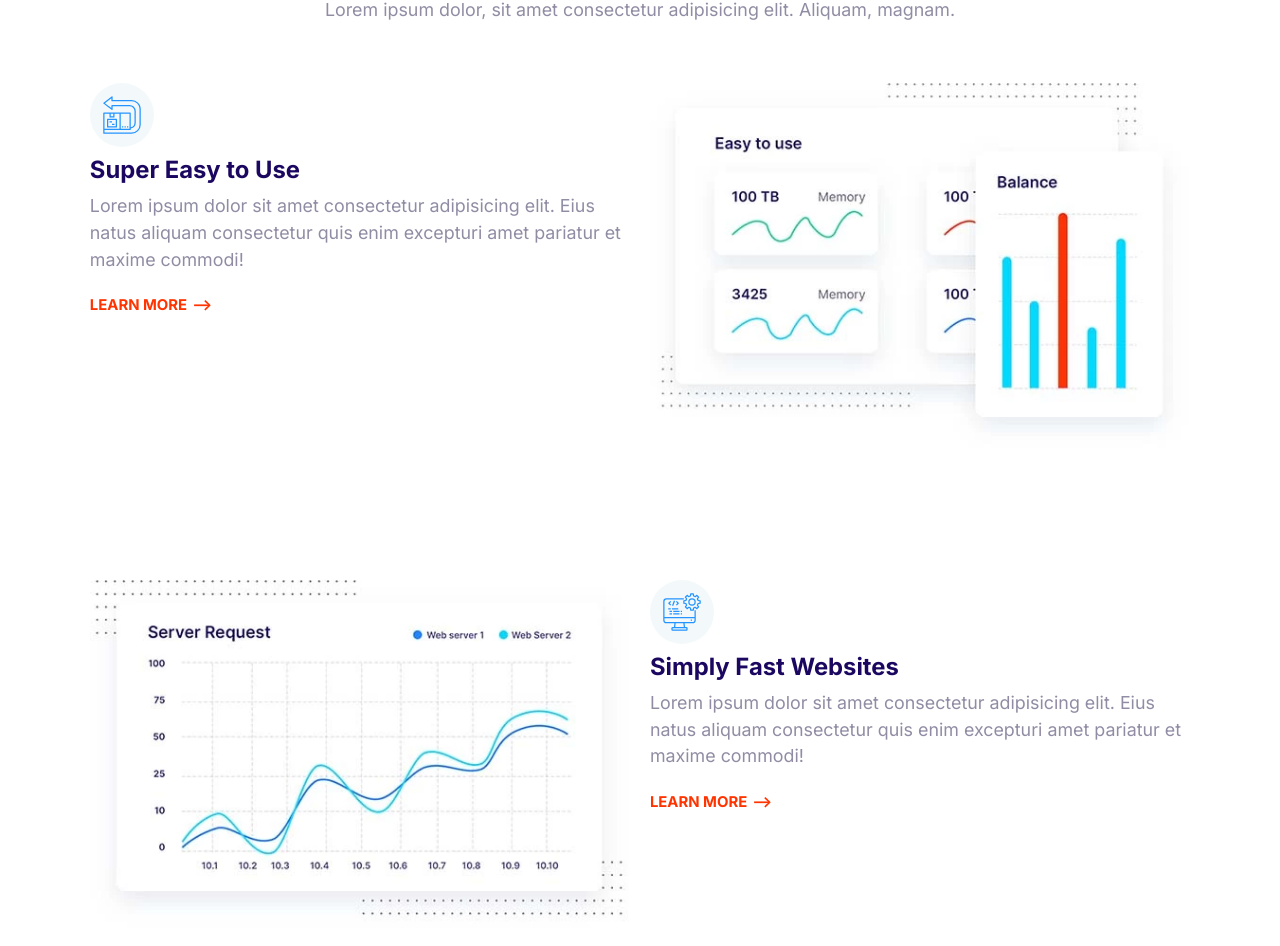
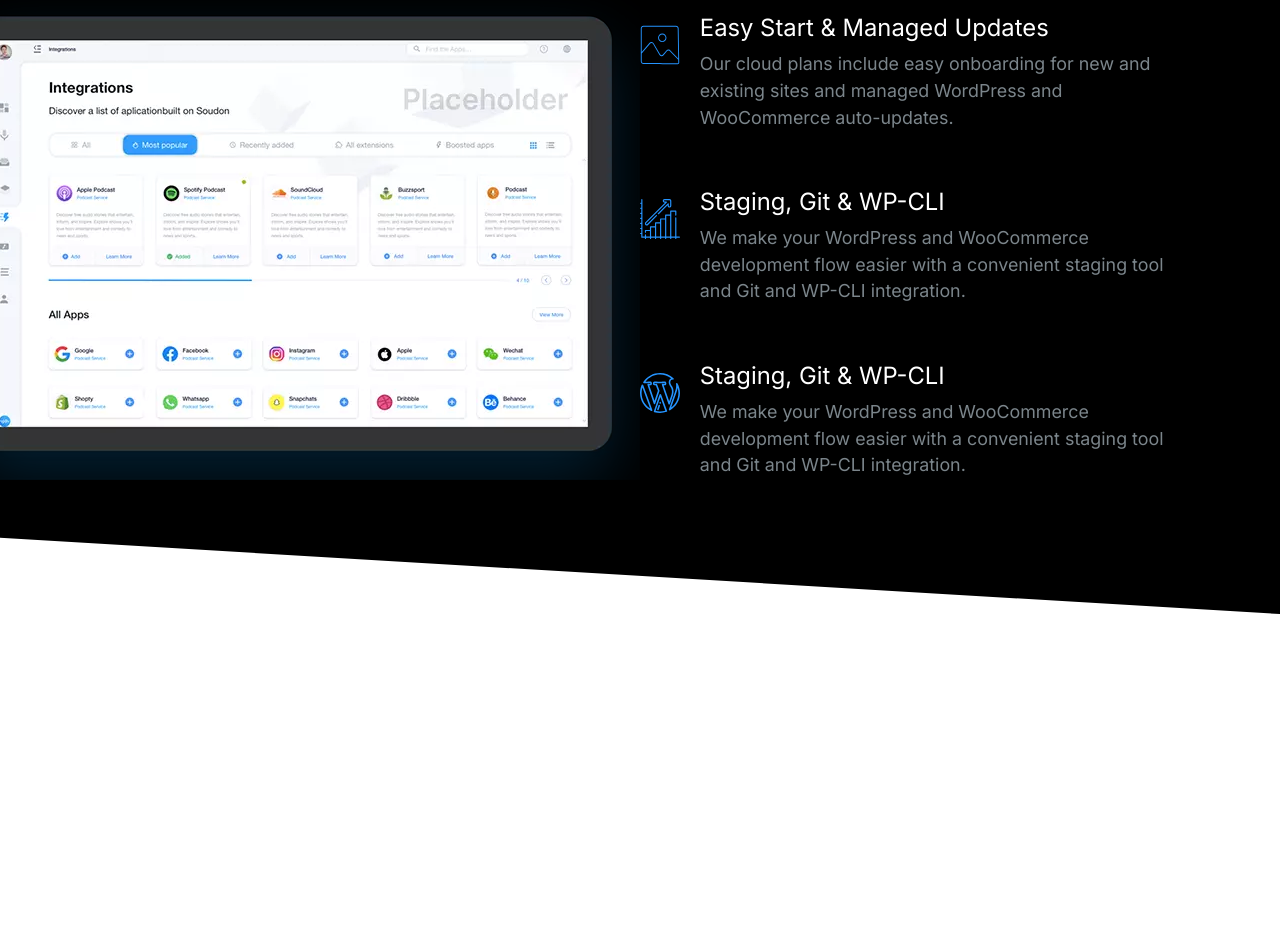
Before and after one commit to Psoccrates/cloud-service-project, a plain HTML site: page html/index.html in a window 1280 px wide. Shown: the part 149-1095 px from the top of the page. After the commit the page ends 800 px from the top, so only its background shows below. Drawn offline with Linux system fonts and the light colour scheme.

Commit message:
Designed the showcase block.

```diff
--- a/CSS/styles.css
+++ b/CSS/styles.css
@@ -21,6 +21,11 @@
 }
 
 /* Typography */
+::selection {
+  background: var(--color-primary);
+  color: #fff;
+}
+
 html {
   /*62.5% of 16px = 10px*/
   /*1rem = 10px*/
@@ -52,6 +57,7 @@
 
 h3 {
   font-size: 3rem;
+  font-weight: 500;
 }
 
 p {
@@ -141,7 +147,6 @@
 .list {
   list-style: none;
   padding-left: 0;
-  color: var(--color-headings);
 }
 
 .list--inline .list__item {
@@ -152,6 +157,7 @@
 .list--tick {
   list-style-image: url(../images/tick.svg);
   padding-left: 3rem;
+  color: var(--color-headings);
 }
 
 .list--tick .list__item {
@@ -419,6 +425,7 @@
 /*Media Objects */
 .media {
   display: flex;
+  margin-bottom: 4rem;
 }
 
 .media__title {
@@ -610,17 +617,19 @@
   color: #7b858b;
 }
 
-.block--dark .block__heading {
+.block--dark h1,
+.block--dark h2,
+.block--dark h3 {
   color: #fff;
 }
 
 .block--skewed-right {
-  clip-path: polygon(0% 0%, 100% 0%, 100% 100%, 0% 80%);
+  clip-path: polygon(0% 0%, 100% 0%, 100% 100%, 0% 90%);
   padding-bottom: calc(--padding-verticle + 4rem);
 }
 
 .block--skewed-left {
-  clip-path: polygon(0% 0%, 100% 0%, 100% 80%, 0% 100%);
+  clip-path: polygon(0% 0%, 100% 0%, 100% 90%, 0% 100%);
   padding-bottom: calc(--padding-verticle + 4rem);
 }
 
@@ -702,10 +711,6 @@
   width: 100%;
 }
 
-.hero {
-  clip-path: polygon(0% 0%, 100% 0%, 100% 90%, 0% 100%);
-}
-
 @media screen and (min-width: 768px) {
   .hero {
     padding-top: 0;
@@ -775,3 +780,24 @@
     order: 2;
   }
 }
+
+/* Showcase Block */
+
+.block-showcase__image > img {
+  width: 100%;
+}
+
+@media screen and (min-width: 768px) {
+  .block-showcase .grid {
+    grid-template-columns: 50% 50%;
+  }
+
+  .block-showcase__image {
+    justify-self: end;
+  }
+
+  .block-showcase__image > img {
+    width: auto;
+    max-width: 700px;
+  }
+}
--- a/html/index.html
+++ b/html/index.html
@@ -15,122 +15,64 @@
     <link rel="stylesheet" href="/css/styles.css" />
   </head>
   <body>
-    <section class="block container">
+    <section class="block block--dark block--skewed-right block-showcase">
       <header class="block__header">
-        <h2>Host on the Cloud to Keep Growing</h2>
-        <p>
-          Lorem ipsum dolor, sit amet consectetur adipisicing elit. Aliquam,
-          magnam.
-        </p>
+        <h2>User-friendly Control Panel</h2>
       </header>
-      <article class="grid grid--1x2 feature">
-        <div class="feature__content">
-          <span class="icon-container">
-            <svg class="icon icon--primary">
-              <use xlink:href="/images/sprite.svg#easy"></use>
-            </svg>
-          </span>
-          <h3 class="feature__heading">Super Easy to Use</h3>
-          <p>
-            Lorem ipsum dolor sit amet consectetur adipisicing elit. Eius natus
-            aliquam consectetur quis enim excepturi amet pariatur et maxime
-            commodi!
-          </p>
-          <a href="#" class="link-arrow">Learn More</a>
-        </div>
-        <picture>
+      <div class="container grid grid--1x2">
+        <picture class="block-showcase__image">
           <source
             type="image/webp"
-            srcset="/images/easy.webp 1x, /images/easy@2x.webp 2x"
+            srcset="/images/ipad.webp 1x, /images/ipad@2x.webp 2x"
           />
           <source
-            type="image/jpg"
-            srcset="/images/easy.jpg 1x, /images/easy@2x.jpg 2x"
+            type="image/png"
+            srcset="/images/ipad.png 1x, /images/ipad@2x.png 2x"
           />
-          <img class="feature__image" src="/images/easy@2x.jpg" alt="" />
+          <img src="/images/ipad.png" alt="" />
         </picture>
-      </article>
-      <article class="grid grid--1x2 feature">
-        <div class="feature__content">
-          <span class="icon-container">
-            <svg class="icon icon--primary">
-              <use xlink:href="/images/sprite.svg#computer"></use>
+        <ul class="list">
+          <li>
+            <div class="media">
+              <div class="media__image">
+                </svg><svg class="icon icon--primary">
+                  <use xlink:href="/images/sprite.svg#snap"></use>
                 </svg>
-          </span>
-          <h3 class="feature__heading">Simply Fast Websites</h3>
-          <p>
-            Lorem ipsum dolor sit amet consectetur adipisicing elit. Eius natus
-            aliquam consectetur quis enim excepturi amet pariatur et maxime
-            commodi!
-          </p>
-          <a href="#" class="link-arrow">Learn More</a>
               </div>
-        <picture>
-          <source
-            type="image/webp"
-            srcset="/images/fast.webp 1x, /images/fast@2x.webp 2x"
-          />
-          <source
-            type="image/jpg"
-            srcset="/images/fast.jpg 1x, /images/fast@2x.jpg 2x"
-          />
-          <img class="feature__image" src="/images/fast@2x.jpg" alt="" />
-        </picture>
-      </article>
-      <article class="grid grid--1x2 feature">
-        <div class="feature__content">
-          <span class="icon-container">
-            <svg class="icon icon--primary">
+              <div class="media__body">
+                <h3 class="media__title">Easy Start & Managed Updates</h3>
+                <p>Our cloud plans include easy onboarding for new and existing sites and managed WordPress and WooCommerce auto-updates.</p>
+              </div>
+            </div>
+          </li>
+          <li>
+            <div class="media">
+              <div class="media__image">
+                </svg><svg class="icon icon--primary">
+                  <use xlink:href="/images/sprite.svg#growth"></use>
+                </svg>
+              </div>
+              <div class="media__body">
+                <h3 class="media__title">Staging, Git & WP-CLI</h3>
+                <p>We make your WordPress and WooCommerce development flow easier with a convenient staging tool and Git and WP-CLI integration.</p>
+              </div>
+            </div>
+          </li>
+          <li>
+            <div class="media">
+              <div class="media__image">
+                </svg><svg class="icon icon--primary">
                   <use xlink:href="/images/sprite.svg#wordpress"></use>
                 </svg>
-          </span>
-          <h3 class="feature__heading">Wordpress Made Easy</h3>
-          <p>
-            Lorem ipsum dolor sit amet consectetur adipisicing elit. Eius natus
-            aliquam consectetur quis enim excepturi amet pariatur et maxime
-            commodi!
-          </p>
-          <a href="#" class="link-arrow">Learn More</a>
               </div>
-        <picture>
-          <source
-            type="image/webp"
-            srcset="/images/wordpress.webp 1x, /images/wordpress@2x.webp 2x"
-          />
-          <source
-            type="image/jpg"
-            srcset="/images/wordpress.jpg 1x, /images/wordpress@2x.jpg 2x"
-          />
-          <img class="feature__image" src="/images/wordpress@2x.jpg" alt="" />
-        </picture>
-      </article>
-      <article class="grid grid--1x2 feature">
-        <div class="feature__content">
-          <span class="icon-container">
-            <svg class="icon icon--primary">
-              <use xlink:href="/images/sprite.svg#clock"></use>
-            </svg>
-          </span>
-          <h3 class="feature__heading">24/7 Expert Support</h3>
-          <p>
-            Lorem ipsum dolor sit amet consectetur adipisicing elit. Eius natus
-            aliquam consectetur quis enim excepturi amet pariatur et maxime
-            commodi!
-          </p>
-          <a href="#" class="link-arrow">Learn More</a>
+              <div class="media__body">
+                <h3 class="media__title">Staging, Git & WP-CLI</h3>
+                <p>We make your WordPress and WooCommerce development flow easier with a convenient staging tool and Git and WP-CLI integration.</p>
               </div>
-        <picture>
-          <source
-            type="image/webp"
-            srcset="/images/support.webp 1x, /images/support@2x.webp 2x"
-          />
-          <source
-            type="image/jpg"
-            srcset="/images/support.jpg 1x, /images/support@2x.jpg 2x"
-          />
-          <img class="feature__image" src="/images/support@2x.jpg" alt="" />
-        </picture>
-      </article>
+            </div>
+          </li>
+        </ul>
+      </div>
     </section>
   </body>
 </html>
```
Also changed, not shown: COMPONENTS/showcase-block.html (added, +59 -0 lines), images/ipad.png (added), images/ipad.webp (added), images/ipad@2x.png (added), images/ipad@2x.webp (added). Lines whose indentation alone changed are shown as unchanged.
